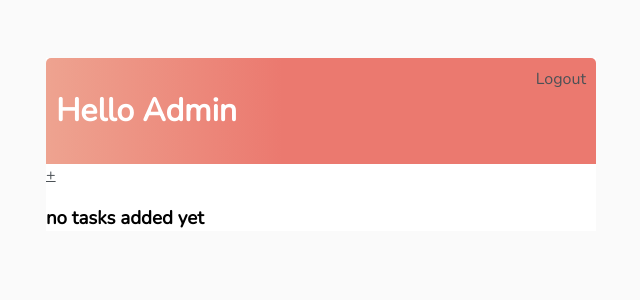
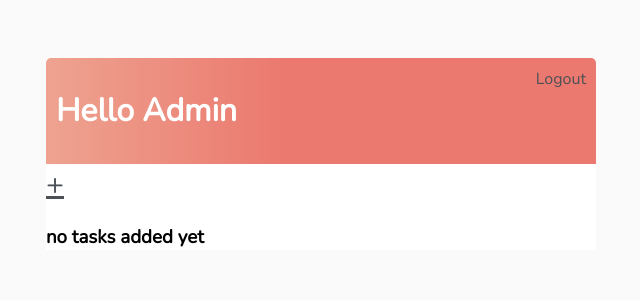
Before and after one commit to co01l3r/task_manager_dj, a Django app: page / in a window 1280 px wide. Shown: the top 300 px of the page, without its empty margins (319-959 px from the left). Run offline with Django 4.2, Linux system fonts and the light colour scheme; a user stored in the database is signed in; data comes from the database, SQL or seed files in the repository; both versions use the stored data as it was after the commit.

Commit message:
add basic styling

```diff
--- a/base/templates/base/main.html
+++ b/base/templates/base/main.html
@@ -5,7 +5,7 @@
     <meta charset="UTF-8">
     <title>Task Manager</title>
 
-    <link rel="preconnect" href="https://fonts.googleapis.com">
+<link rel="preconnect" href="https://fonts.googleapis.com">
 <link rel="preconnect" href="https://fonts.gstatic.com" crossorigin>
 <link href="https://fonts.googleapis.com/css2?family=Nunito:wght@200&display=swap" rel="stylesheet">
 
@@ -23,8 +23,7 @@
     h3,
     h4,
     h5,
-    h6,
-        {
+    h6, {
         font-family: 'Releway', sans-serif;
     }
 
@@ -51,6 +50,12 @@
     .header-bar a {
         color: rbg(247, 247, 247);
         text-decoration: none;
+    }
+
+    .task-create-icon a {
+        font-size: 30px;
+        background-color: #ffffff;
+        border-top: 1px solid rbg(226, 226, 226);
     }
 
     .task-wrapper {
--- a/base/templates/base/task_list.html
+++ b/base/templates/base/task_list.html
@@ -16,8 +16,9 @@
 
 <body>
 
-
-<a href="{% url 'task-create' %}">+</a>
+<div class="task-create-icon">
+    <a href="{% url 'task-create' %}">&#x2B;</a>
+</div>
 {% for task in tasks %}
     <div class="task-wrapper">
     {% if task.complete %}
```
Also changed, not shown: db.sqlite3.
